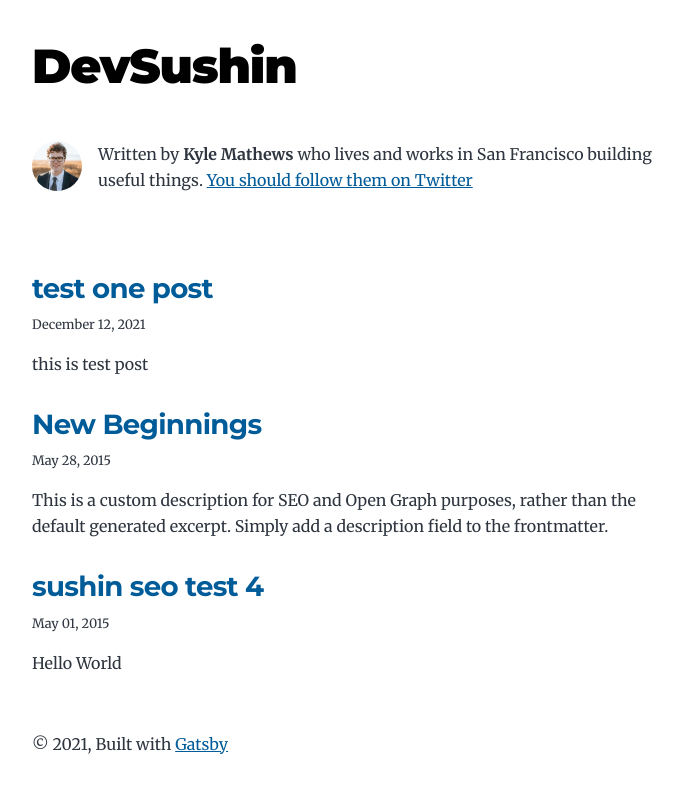
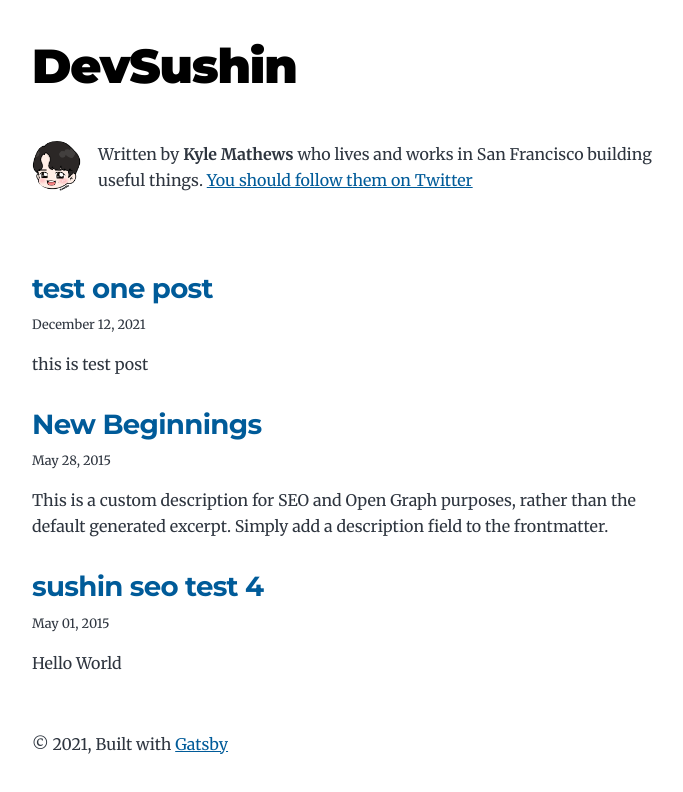
Before and after one commit to sushin-42/sushin-42.github.io, a Gatsby site: page / in a window 1280 px wide. Shown: the whole page, without its empty margins (292-975 px from the left). Built offline with nearby package versions, Linux system fonts and the light colour scheme; Gatsby itself is replaced by a stand-in of ours.

Commit message:
profile image edit

```diff
--- a/src/components/bio.js
+++ b/src/components/bio.js
@@ -36,7 +36,7 @@ const Bio = () => {
         className="bio-avatar"
         layout="fixed"
         formats={["auto", "webp", "avif"]}
-        src="../images/profile-pic.png"
+        src="../images/sushin_icon.png"
         width={50}
         height={50}
         quality={95}
```
